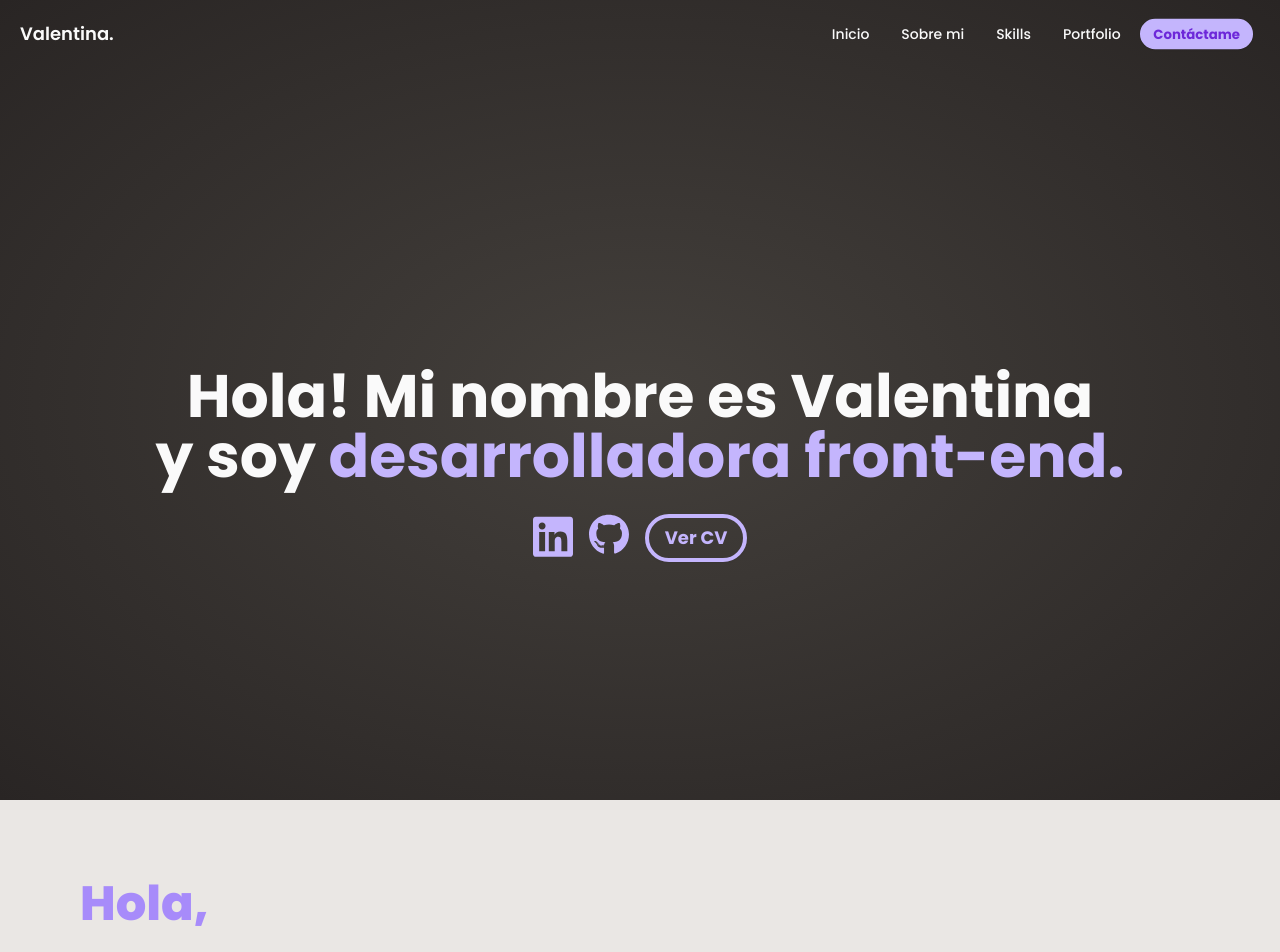
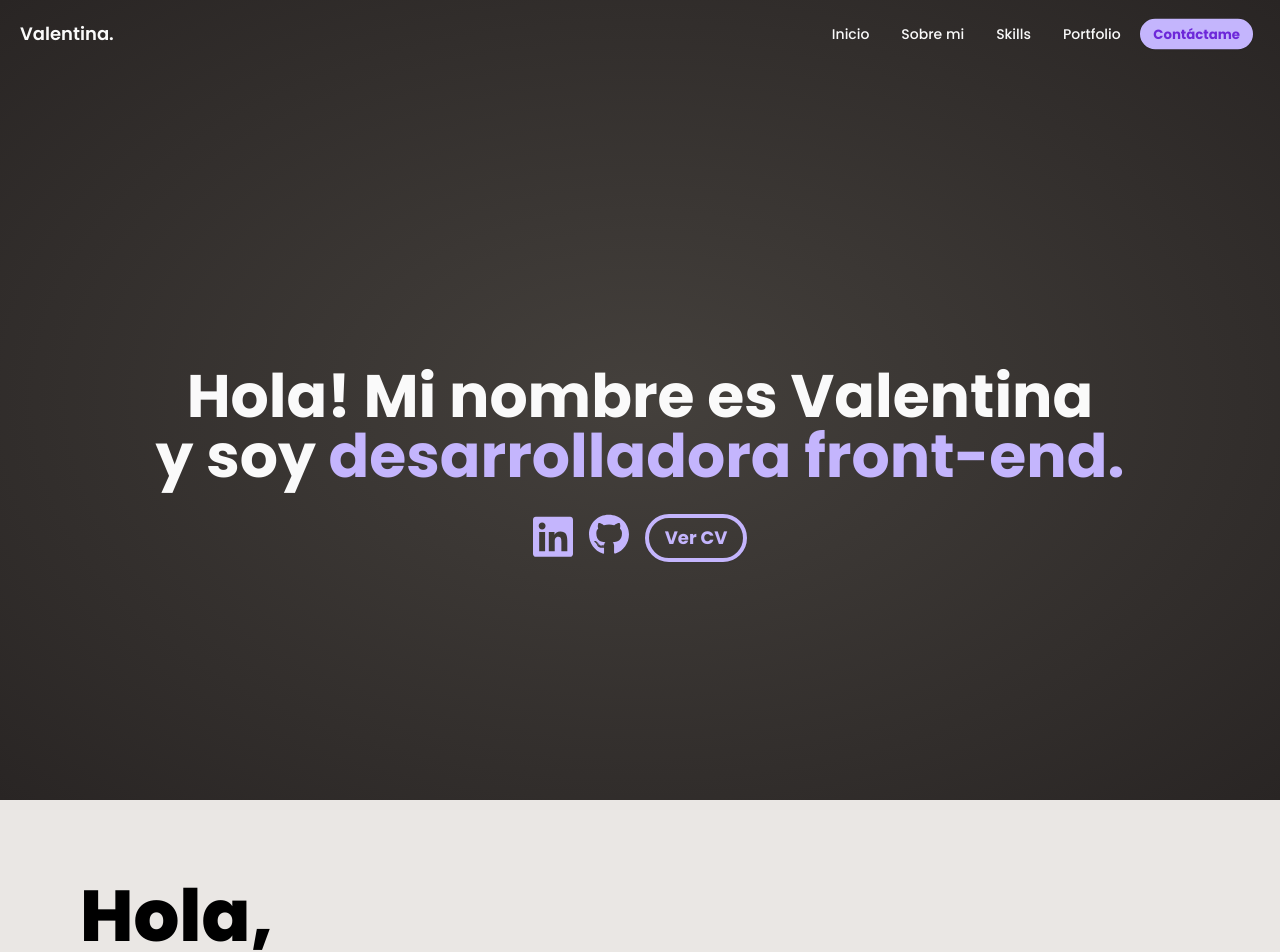
Before and after one commit to valeamayola/my-portfolio, a Next.js app: page / in a window 1280 px wide. Shown: the top 952 px of the page. Built offline with nearby package versions, Linux system fonts and the light colour scheme.

Commit message:
Update About.tsx

```diff
--- a/src/app/components/About.tsx
+++ b/src/app/components/About.tsx
@@ -1,7 +1,7 @@
 export default function About() {
     return (
         <section id="about" className="bg-[#EAE7E4] p-10 md:p-20 items-start">
-            <h1 className="text-4xl md:text-5xl font-extrabold text-violet-400">Hola,</h1>
+            <h1 className="text-4xl md:text-7xl font-extrabold">Hola,</h1>
             <p className="font-medium text-lg md:text-xl mt-5">
                 Mi nombre es Valentina, soy desarrolladora front-end apasionada por el diseño y el desarrollo web.
                 Disfruto usando mi creatividad y mis habilidades para crear interfaces intuitivas, atractivas y fáciles de usar.
```
